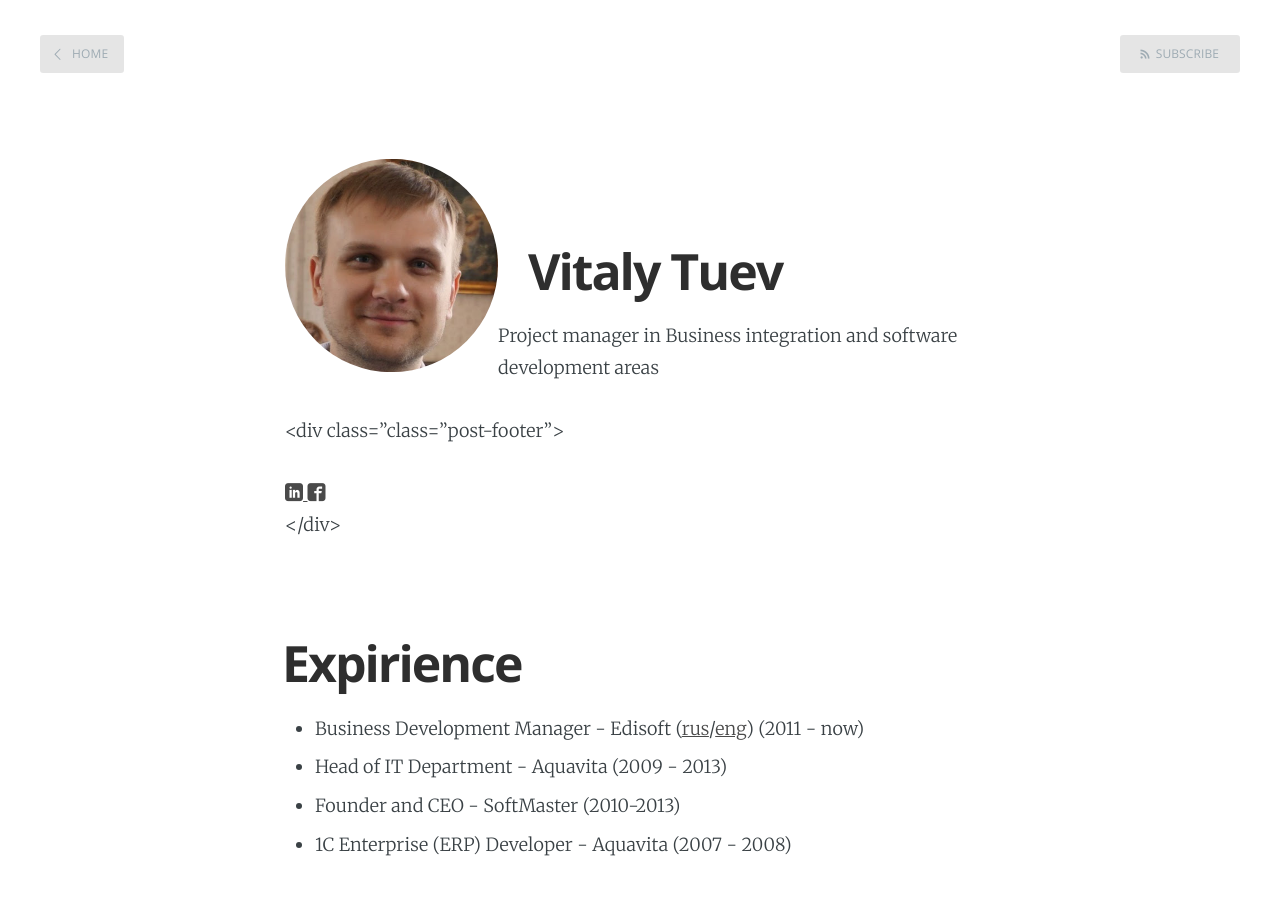
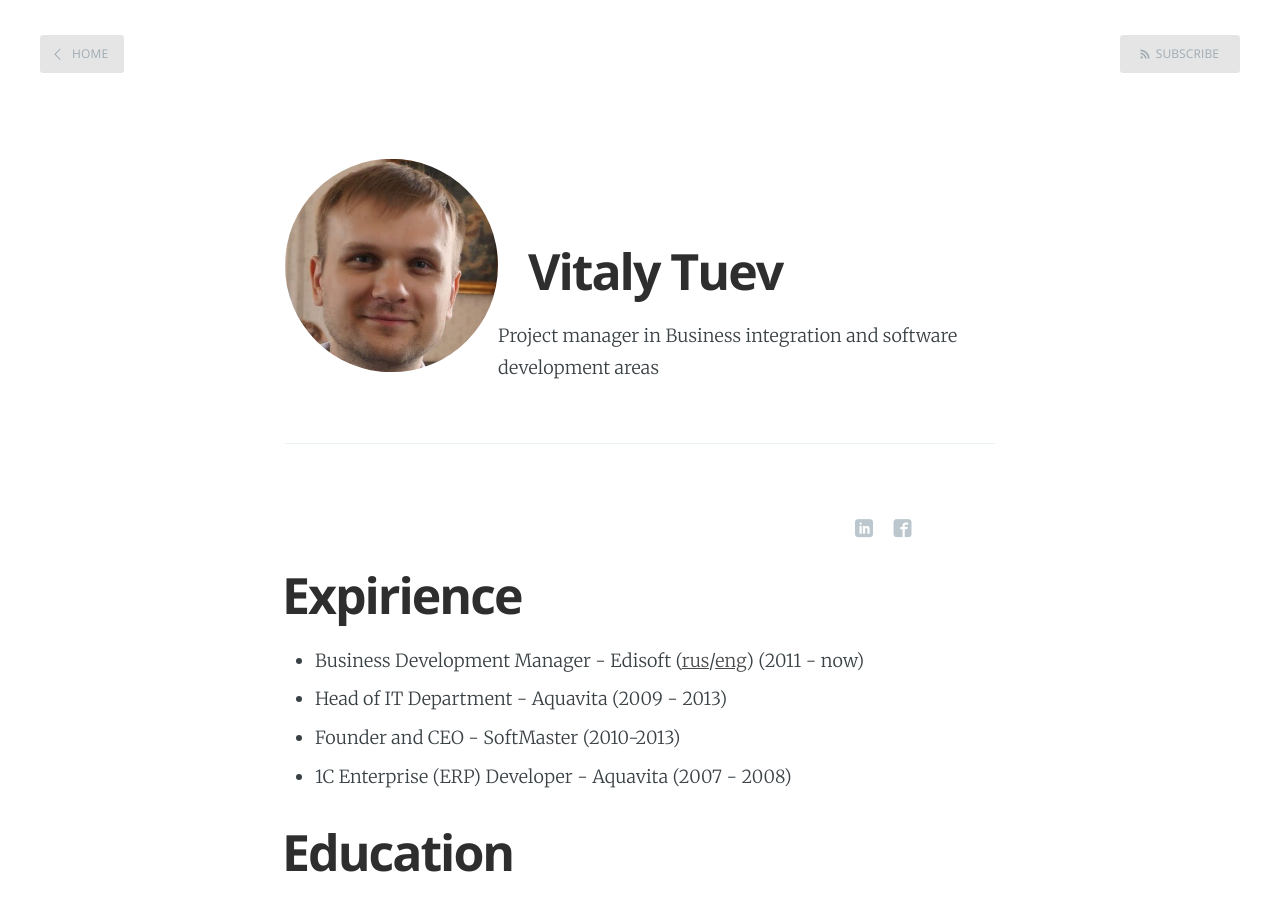
Before and after one commit to vetal232/vetal232.github.io, a Jekyll site: the page built from about.md, in a window 1280 px wide and 900 px high. Built offline with Jekyll 4.4.1, drawn with Linux system fonts in a browser that asks for light colours.

Commit message:
Update about.md

```diff
--- a/about.md
+++ b/about.md
@@ -15,7 +15,7 @@
 
 Project manager in Business integration and software development areas
 
-<div class="class="post-footer">
+<div class="post-footer">
 <section class="share">
 
 <a class="icon-lin" href="http://ru.linkedin.com/in/tuevv">
```
